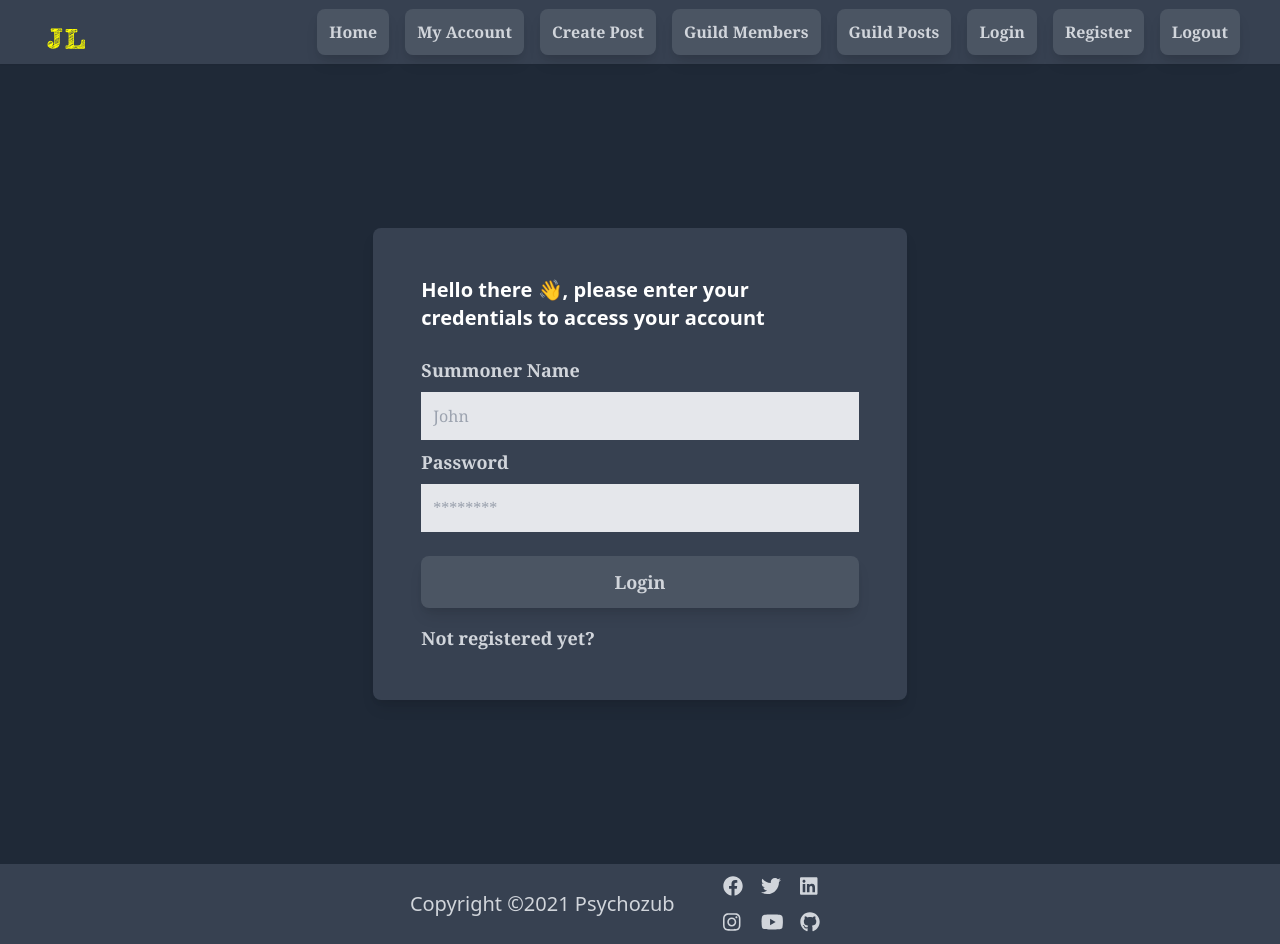
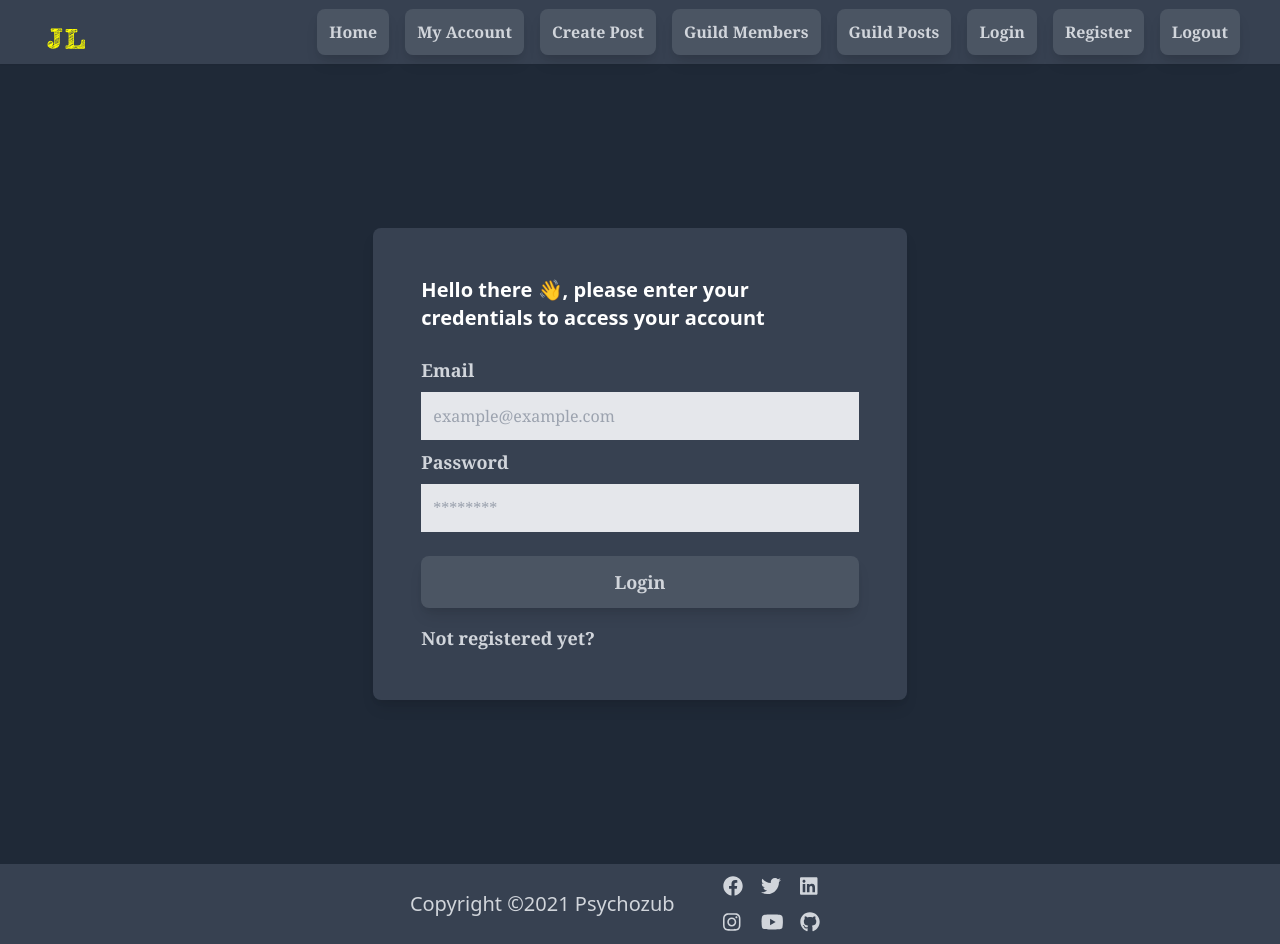
Before and after one commit to Bozhidar-Vangelov/the-justice-league, a React (Create React App) app: page /login in a window 1280 px wide. Built offline with nearby package versions, Linux system fonts and the light colour scheme; the HTML template or start-up script is replaced by a standard one.

Commit message:
Rename login summoner name to email

```diff
--- a/src/components/Login/Login.js
+++ b/src/components/Login/Login.js
@@ -13,11 +13,11 @@ function Login() {
     e.preventDefault();
 
     let formData = new FormData(e.target);
-    let summonerName = formData.get('summoner-name');
+    let email = formData.get('email');
     let password = formData.get('password');
 
     try {
-      let authData = await authService.login(summonerName, password);
+      let authData = await authService.login(email, password);
       login(authData);
       navigate('/');
     } catch (err) {
@@ -32,14 +32,14 @@ function Login() {
           Hello there 👋, please enter your credentials to access your account
         </h1>
         <form className='mt-6' method='POST' onSubmit={onSubmitHandler}>
-          <label htmlFor='summoner-name' className={loginStyles.label}>
-            Summoner Name
+          <label htmlFor='email' className={loginStyles.label}>
+            Email
           </label>
           <input
             type='text'
-            name='summoner-name'
-            id='summoner-name'
-            placeholder='John'
+            name='email'
+            id='email'
+            placeholder='example@example.com'
             className={loginStyles.input}
             required
           />
--- a/src/services/authService.js
+++ b/src/services/authService.js
@@ -1,15 +1,15 @@
 const baseUrl = 'http://localhost:3030';
 
-function register() {}
+async function register() {}
 
-async function login(summonerName, password) {
+async function login(email, password) {
   let res = await fetch(`${baseUrl}/users/login`, {
     method: 'POST',
 
     headers: {
       'content-type': 'application/json',
     },
-    body: JSON.stringify({ email: summonerName, password }),
+    body: JSON.stringify({ email, password }),
   });
 
   let data = await res.json();
```
